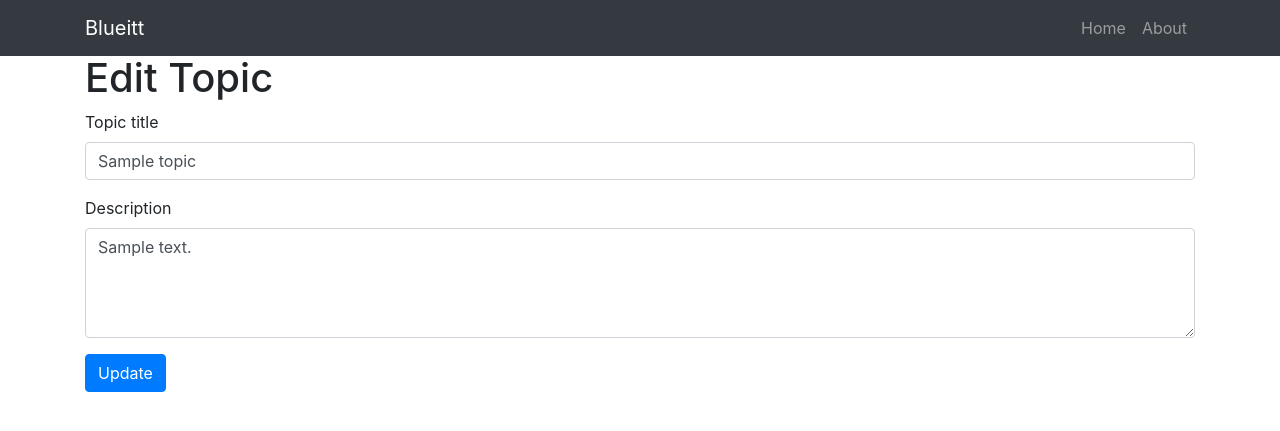
After one commit to drwhirst/blueit, a Node server app: page /topics/1/edit in a window 1280 px wide. The commit adds this page. Shown: the top 431 px of the page. Run offline with Node 20, Linux system fonts and the light colour scheme; tables that the repository leaves empty hold one stand-in row (values such as "Sample post"); some libraries are stand-ins or nearby versions.

Commit message:
adds edit show and update

```diff
--- a/src/controllers/topicController.js
+++ b/src/controllers/topicController.js
@@ -47,5 +47,25 @@ module.exports = {
                 res.redirect(303, "/topics");
             }
         });
+    },
+
+    edit(req, res, next){
+        topicQueries.getTopic(req.params.id, (err, topic) => {
+            if (err || topic == null){
+                res.redirect(404, '/');
+            } else {
+                res.render('./topics/edit', {topic});
+            }
+        });
+    },
+
+    update(req, res, next){
+        topicQueries.updateTopic(req.params.id, req.body, (err, topic) => {
+            if(err || topic == null){
+                res.redirect(404, `/topics/${req.params.id}/edit`);
+            } else {
+                res.render("topics/show", {topic});
+            }
+        })
     }
 }
--- a/src/db/config/config.json
+++ b/src/db/config/config.json
@@ -1,7 +1,7 @@
 {
   "development": {
-    "username": "david",
-    "password": "Fraggen8779!",
+    "username": "dhirst",
+    "password": null,
     "database": "blueitt-dev",
     "host": "127.0.0.1",
     "dialect": "postgres",
@@ -9,8 +9,8 @@
     "operatorsAliases": false
   },
   "test": {
-    "username": "david",
-    "password": "Fraggen8779!",
+    "username": "dhirst",
+    "password": null,
     "database": "blueitt-test",
     "host": "127.0.0.1",
     "dialect": "postgres",
--- a/src/db/queries.topics.js
+++ b/src/db/queries.topics.js
@@ -39,5 +39,23 @@ module.exports = {
         .catch((err) => {
             callback(err);
         })
+    },
+
+    updateTopic(id, updatedTopic, callback){
+        return Topic.findOne({ where: { id: id } })
+        .then((topic) => {
+            if(!topic){
+                return callback("Topic not found");
+            }
+            topic.update(updatedTopic, {
+                fields: Object.keys(updatedTopic)
+            })
+            .then(() => {
+                callback(null, topic);
+            })
+            .catch((err) => {
+                callback(err);
+            });
+        });
     }
 }
--- a/src/routes/topics.js
+++ b/src/routes/topics.js
@@ -7,5 +7,7 @@ router.get("/topics/new", topicsController.new);
 router.post("/topics/create", topicsController.create);
 router.get("/topics/:id", topicsController.show);
 router.post("/topics/:id/destroy", topicsController.destroy);
+router.get("/topics/:id/edit", topicsController.edit);
+router.post("/topics/:id/update", topicsController.update);
 
 module.exports = router;
--- /dev/null
+++ b/src/views/topics/edit.ejs
@@ -0,0 +1,32 @@
+<!DOCTYPE html>
+<html>
+  <head>
+    <% include ../static/partials/head.ejs %>
+  </head>
+  <body>
+    <% include ../static/partials/navbar.ejs %>
+
+    <main class="container">
+
+      <h1>Edit Topic</h1>
+
+<!-- #1 -->
+      <form action="/topics/<%= topic.id %>/update" method="post">
+        <div class="form-group">
+          <label for="title">Topic title</label>
+<!-- #2 -->
+          <input value="<%= topic.title %>" type="text" class="form-control" name="title" aria-describedby="titleHelp" placeholder="Enter Title">
+        </div>
+        <div class="form-group">
+          <label for="description">Description</label>
+<!-- #3 -->
+          <textarea rows="4" class="form-control" name="description" placeholder="Enter Description"><%= topic.description %></textarea>
+        </div>
+        <button type="submit" class="btn btn-primary">Update</button>
+      </form>
+    </main>
+
+    <% include ../static/partials/baseScripts.ejs %>
+
+  </body>
+</html>
--- a/src/views/topics/show.ejs
+++ b/src/views/topics/show.ejs
@@ -8,6 +8,8 @@
 
     <main class="container">
       <h1><%= topic.title %></h1>
+
+      <a href="/topics/<%= topic.id %>/edit" class="btn btn-warning">Edit</a>
 
       <form style="display:initial" action="/topics/<%= topic.id %>/destroy" method="post">
         <button type="submit" class="btn btn-danger">Delete</button>
```
Also changed, not shown: spec/integration/topics_spec.js (+32 -0 lines).
